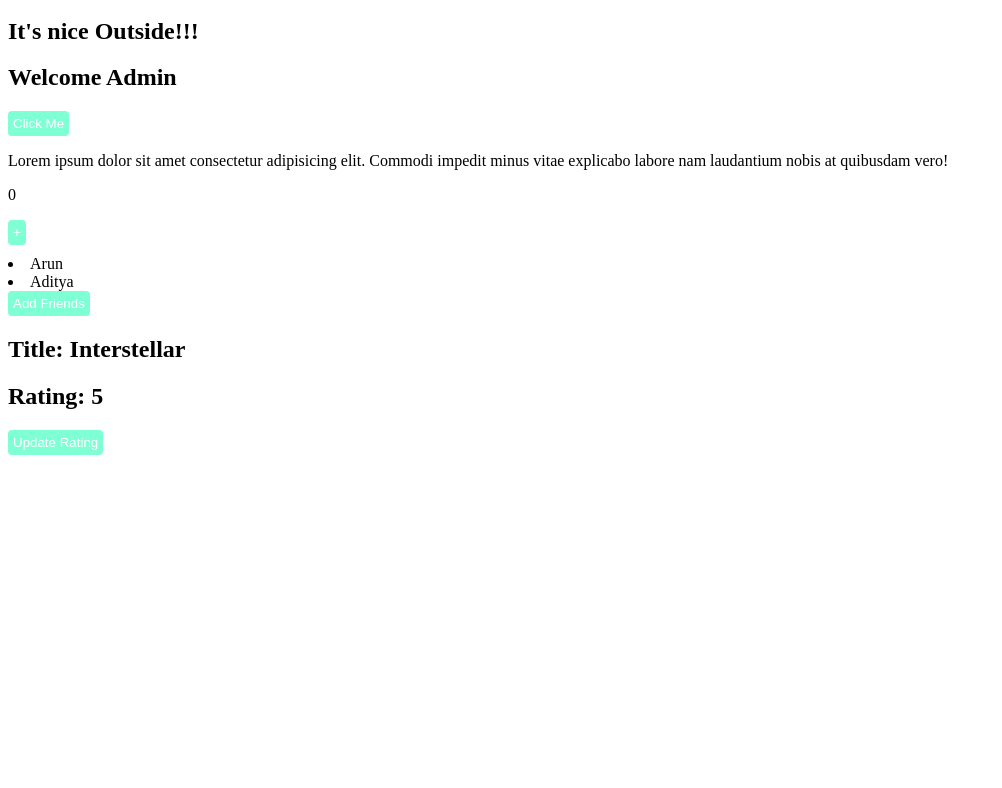
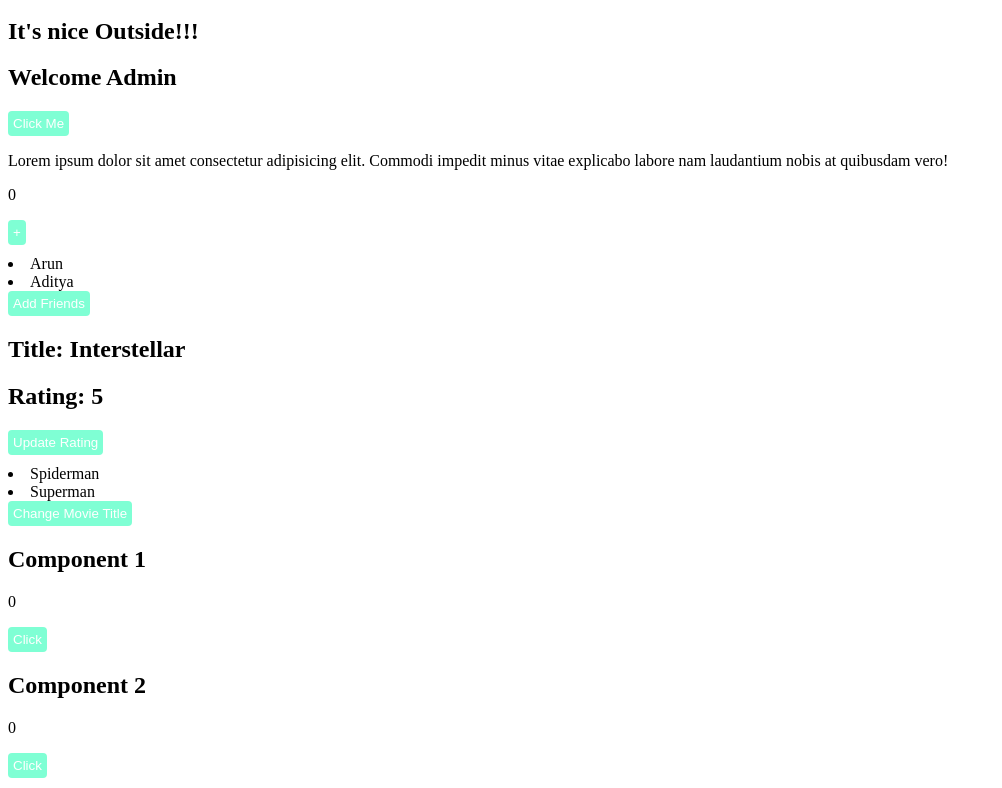
Before and after one commit to arunabhajana/learning, a React (Vite) app: page / in a window 1280 px wide. Shown: the part 641-1429 px from the top of the page, without its empty margins (0-1002 px from the left). Before the commit the page ends 1106 px from the top, so only its background shows below. Built offline with nearby package versions, Linux system fonts and the light colour scheme.

Commit message:
React useState() Part 2

```diff
--- a/src/App.jsx
+++ b/src/App.jsx
@@ -13,6 +13,8 @@ import Copy from './components/Copy.jsx'
 import State from './components/State.jsx'
 import Friends from './components/Friends.jsx'
 import Movie from './components/Movie.jsx'
+import MovieDB from './components/MovieDB.jsx'
+import Sharing from './components/Sharing.jsx'
 
 const App = () => {
   return (
@@ -34,6 +36,8 @@ const App = () => {
       <State />
       <Friends />
       <Movie />
+      <MovieDB />
+      <Sharing />
     </>
   )
 }
--- /dev/null
+++ b/src/components/Comp1.jsx
@@ -0,0 +1,13 @@
+import React from 'react'
+
+export const Comp1 = ({count, onClickHandler}) => {
+
+
+  return (
+    <div>
+        <h2>Component 1</h2>
+        <p>{count}</p>
+        <button onClick={onClickHandler}>Click</button>
+    </div>
+  )
+}
--- /dev/null
+++ b/src/components/Comp2.jsx
@@ -0,0 +1,11 @@
+import React from 'react'
+
+export const Comp2 = ({count, onClickHandler}) => {
+  return (
+    <div>
+        <h2>Component 2</h2>
+        <p>{count}</p>
+        <button onClick={onClickHandler}>Click</button>
+    </div>
+  )
+}
--- /dev/null
+++ b/src/components/MovieDB.jsx
@@ -0,0 +1,34 @@
+import {useState} from "react"
+
+const MovieDB = () => {
+
+    const [movies,setMovies] = useState([{
+        id: 1,
+        title : "Spiderman",
+        rating : 5
+    },{
+        id: 2,
+        title : "Superman",
+        rating : 3
+    }]);
+
+    const handleclick = () => {
+        setMovies(
+            movies.map((m) => (m.id === 1) ? {...movies , title: "John Wick"} : m))}
+
+
+    return (
+        <div>
+            {movies.map(m => (
+                <li key = {Math.random()}>{m.title}</li>
+            ))}
+
+            <button onClick={handleclick}>Change Movie Title</button>
+        </div>
+    );
+}
+
+export default MovieDB;
+
+
+// useState() for Object Inside An Array
--- /dev/null
+++ b/src/components/Sharing.jsx
@@ -0,0 +1,17 @@
+import { useState } from "react";
+import { Comp1 } from "./Comp1";
+import { Comp2 } from "./Comp2";
+
+const Sharing = () => {
+
+    const [count, setCount] = useState(0);
+
+    return (
+        <div>
+            <Comp1 count={count} onClickHandler = {() => setCount(count+1)} />
+            <Comp2 count={count} onClickHandler = {() => setCount(count+1)} />
+        </div>
+    );
+}
+
+export default Sharing;
```
